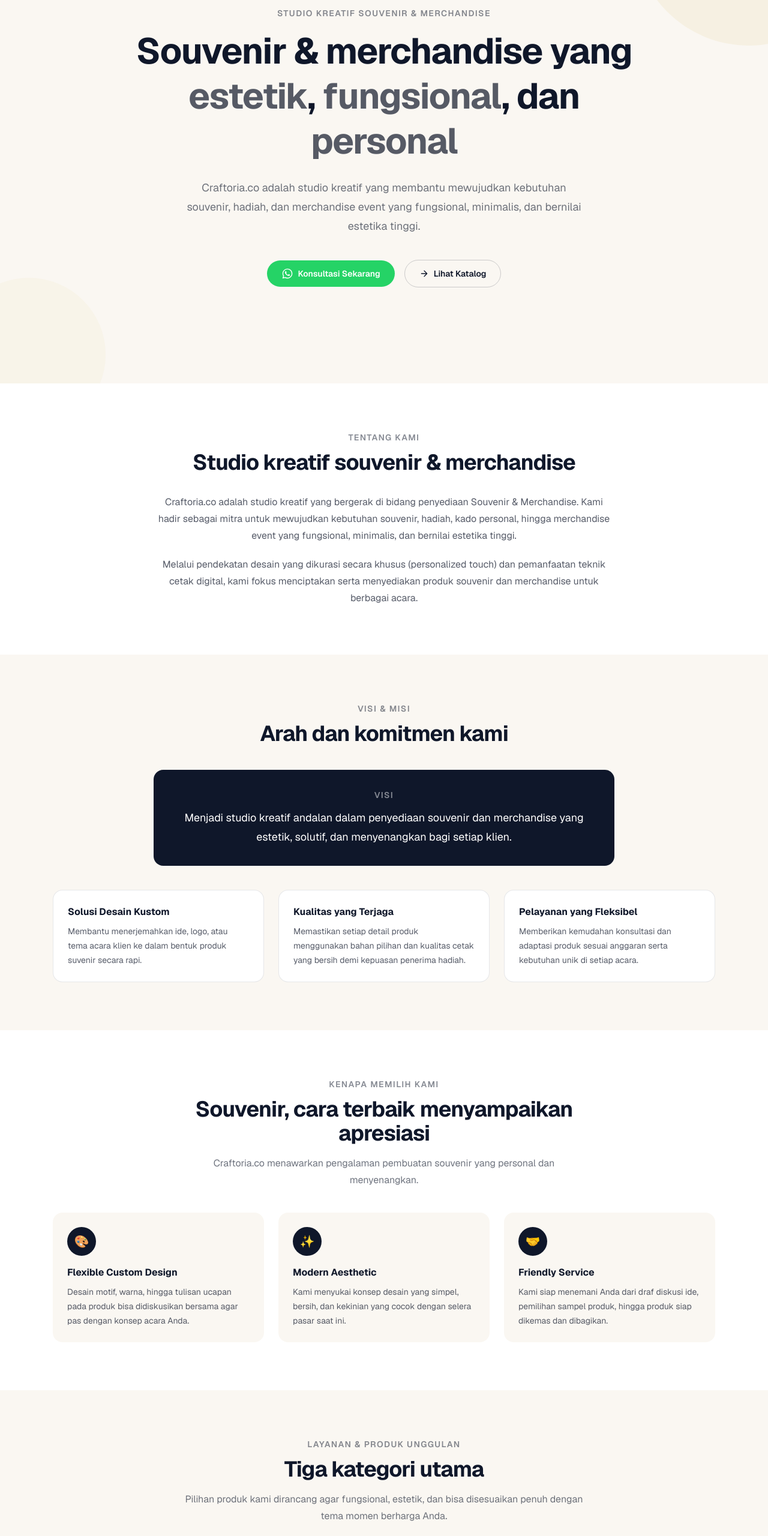
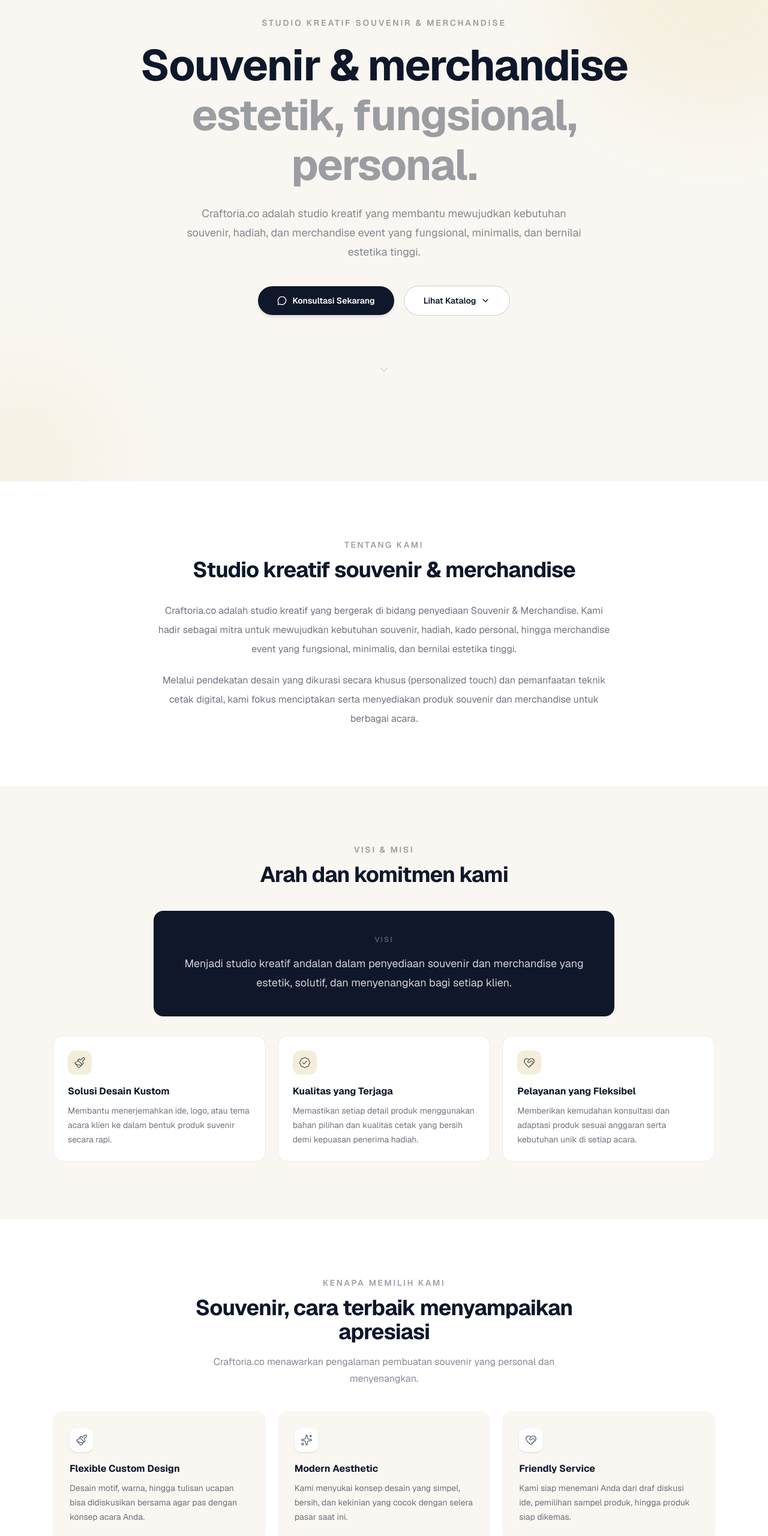
Before and after one commit to GalihAdiPrayoga/Craftoria, a Next.js app: page / in a window 1280 px wide. Shown: the part 208-2768 px from the top of the page at 60% size. Built offline with nearby package versions, Linux system fonts and the light colour scheme.

Commit message:
style(frontend): elevate UI with framer-motion animations and lucide-react icons

```diff
--- a/package.json
+++ b/package.json
@@ -16,9 +16,13 @@
     "predeploy": "npm run lint && npm run typecheck && npm run build && npm run security:all"
   },
   "dependencies": {
+    "clsx": "^2.1.1",
+    "framer-motion": "^12.40.0",
+    "lucide-react": "^1.17.0",
     "next": "16.2.9",
     "react": "19.2.4",
-    "react-dom": "19.2.4"
+    "react-dom": "19.2.4",
+    "tailwind-merge": "^3.6.0"
   },
   "devDependencies": {
     "@tailwindcss/postcss": "^4",
--- a/src/components/Footer.tsx
+++ b/src/components/Footer.tsx
@@ -1,8 +1,9 @@
 import { site } from "@/data/site";
+import { MapPin, Phone, AtSign } from "lucide-react";
 
 /**
- * Footer — Server Component.
- * Grid minimalis: deskripsi brand, link sosmed, lokasi, dan copyright.
+ * Footer — Server Component, 3-kolom grid.
+ * id="contact" sebagai anchor target dari navItems.
  */
 export function Footer() {
   const currentYear = new Date().getFullYear();
@@ -15,48 +16,52 @@ export function Footer() {
 
   return (
     <footer id="contact" className="bg-navy text-white">
-      <div className="mx-auto max-w-6xl px-4 py-12 sm:px-6">
-        <div className="grid gap-8 sm:grid-cols-2 lg:grid-cols-3">
+      <div className="mx-auto max-w-6xl px-4 py-16 sm:px-6">
+        <div className="grid gap-10 sm:grid-cols-2 lg:grid-cols-3">
+
           {/* Brand & deskripsi */}
           <div>
-            <p className="text-lg font-bold">{site.name}</p>
-            <p className="mt-2 text-sm leading-6 text-white/60">
-              {site.tagline} — mewujudkan kebutuhan souvenir, hadiah, dan
-              merchandise event yang fungsional, minimalis, dan bernilai
-              estetika tinggi.
+            <p className="text-lg font-bold tracking-tight">{site.name}</p>
+            <p className="mt-3 text-sm leading-7 text-white/50">
+              Studio kreatif penyedia souvenir &amp; merchandise yang estetik,
+              fungsional, dan personal untuk berbagai acara di Indonesia.
             </p>
           </div>
 
           {/* Kontak & lokasi */}
           <div>
-            <p className="text-sm font-semibold uppercase tracking-widest text-white/40">
+            <p className="text-xs font-semibold uppercase tracking-widest text-white/30">
               Kontak
             </p>
-            <dl className="mt-3 space-y-2 text-sm text-white/70">
-              <div>
-                <dt className="sr-only">Telepon</dt>
-                <dd>{site.phoneDisplay}</dd>
-              </div>
-              <div>
-                <dt className="sr-only">Lokasi</dt>
-                <dd>{site.location}</dd>
-              </div>
-            </dl>
+            <ul className="mt-4 space-y-3 text-sm text-white/60">
+              <li className="flex items-center gap-2">
+                <Phone className="h-4 w-4 shrink-0 text-white/30" strokeWidth={1.5} />
+                {site.phoneDisplay}
+              </li>
+              <li className="flex items-center gap-2">
+                <AtSign className="h-4 w-4 shrink-0 text-white/30" strokeWidth={1.5} />
+                @craftoria.co
+              </li>
+              <li className="flex items-start gap-2">
+                <MapPin className="mt-0.5 h-4 w-4 shrink-0 text-white/30" strokeWidth={1.5} />
+                {site.location}
+              </li>
+            </ul>
           </div>
 
-          {/* Sosial media */}
+          {/* Sosial & e-commerce */}
           <div>
-            <p className="text-sm font-semibold uppercase tracking-widest text-white/40">
-              Ikuti Kami
+            <p className="text-xs font-semibold uppercase tracking-widest text-white/30">
+              Temukan Kami
             </p>
-            <ul className="mt-3 flex flex-wrap gap-x-5 gap-y-2 text-sm">
+            <ul className="mt-4 flex flex-wrap gap-x-5 gap-y-3 text-sm">
               {socialLinks.map((link) => (
                 <li key={link.label}>
                   <a
                     href={link.href}
                     target="_blank"
                     rel="noopener noreferrer"
-                    className="text-white/70 transition-colors duration-200 hover:text-white"
+                    className="text-white/60 transition-colors duration-200 hover:text-white"
                   >
                     {link.label}
                   </a>
@@ -67,9 +72,9 @@ export function Footer() {
         </div>
 
         {/* Divider & copyright */}
-        <div className="mt-10 border-t border-white/10 pt-6">
-          <p className="text-xs text-white/40">
-            © {currentYear} {site.name}. Seluruh hak cipta dilindungi. {site.location}.
+        <div className="mt-12 border-t border-white/10 pt-6">
+          <p className="text-xs text-white/30">
+            © {currentYear} {site.name} · {site.location}
           </p>
         </div>
       </div>
--- a/src/components/sections/AboutSection.tsx
+++ b/src/components/sections/AboutSection.tsx
@@ -1,11 +1,13 @@
+"use client";
+
+import { useRef } from "react";
+import { motion, useInView } from "framer-motion";
+import { Paintbrush, BadgeCheck, HeartHandshake, Sparkles } from "lucide-react";
+
 /**
- * About Section — menggabungkan Tentang Kami, Visi & Misi, dan Kenapa Kami
- * dalam satu komponen dengan sub-section yang memiliki anchor ID masing-masing.
- *
- * Anchor mapping ke navItems:
- *   #about          → Tentang Kami
- *   #vision-mission → Visi & Misi
- *   #why-us         → Kenapa Memilih Kami
+ * About Section (client) — fade-in-up on scroll via useInView.
+ * 3 sub-sections: #about, #vision-mission, #why-us.
+ * Anchor IDs harus cocok persis dengan navItems di site.ts.
  */
 
 const missions = [
@@ -13,16 +15,19 @@ const missions = [
     title: "Solusi Desain Kustom",
     description:
       "Membantu menerjemahkan ide, logo, atau tema acara klien ke dalam bentuk produk suvenir secara rapi.",
+    icon: Paintbrush,
   },
   {
     title: "Kualitas yang Terjaga",
     description:
       "Memastikan setiap detail produk menggunakan bahan pilihan dan kualitas cetak yang bersih demi kepuasan penerima hadiah.",
+    icon: BadgeCheck,
   },
   {
     title: "Pelayanan yang Fleksibel",
     description:
       "Memberikan kemudahan konsultasi dan adaptasi produk sesuai anggaran serta kebutuhan unik di setiap acara.",
+    icon: HeartHandshake,
   },
 ];
 
@@ -30,39 +35,63 @@ const reasons = [
   {
     title: "Flexible Custom Design",
     description:
-      "Desain motif, warna, hingga tulisan ucapan pada produk bisa didiskusikan bersama agar pas dengan konsep acara Anda.",
-    emoji: "🎨",
+      "Desain motif, warna, hingga tulisan ucapan bisa didiskusikan bersama agar pas dengan konsep acara Anda.",
+    icon: Paintbrush,
   },
   {
     title: "Modern Aesthetic",
     description:
       "Kami menyukai konsep desain yang simpel, bersih, dan kekinian yang cocok dengan selera pasar saat ini.",
-    emoji: "✨",
+    icon: Sparkles,
   },
   {
     title: "Friendly Service",
     description:
-      "Kami siap menemani Anda dari draf diskusi ide, pemilihan sampel produk, hingga produk siap dikemas dan dibagikan.",
-    emoji: "🤝",
+      "Kami siap menemani Anda dari draf diskusi ide, pemilihan sampel produk, hingga produk siap dikemas.",
+    icon: HeartHandshake,
   },
 ];
+
+function FadeUp({
+  children,
+  delay = 0,
+}: {
+  children: React.ReactNode;
+  delay?: number;
+}) {
+  const ref = useRef<HTMLDivElement>(null);
+  const inView = useInView(ref, { once: true, margin: "-80px" });
+  return (
+    <motion.div
+      ref={ref}
+      initial={{ opacity: 0, y: 28 }}
+      animate={inView ? { opacity: 1, y: 0 } : {}}
+      transition={{ duration: 0.55, delay, ease: "easeOut" }}
+    >
+      {children}
+    </motion.div>
+  );
+}
 
 export function AboutSection() {
   return (
     <>
       {/* ── Tentang Kami ── */}
-      <section id="about" className="scroll-mt-20 bg-white py-20">
+      <section id="about" className="scroll-mt-20 bg-white py-24">
         <div className="mx-auto max-w-6xl px-4 sm:px-6">
+          <FadeUp>
             <div className="mx-auto max-w-2xl text-center">
-            <p className="mb-3 text-sm font-semibold uppercase tracking-widest text-navy/50">
+              <p className="mb-3 text-sm font-semibold uppercase tracking-[0.18em] text-navy/40">
                 Tentang Kami
               </p>
               <h2 className="text-3xl font-bold tracking-tight text-navy sm:text-4xl">
                 Studio kreatif souvenir &amp; merchandise
               </h2>
             </div>
+          </FadeUp>
 
-          <div className="mx-auto mt-8 max-w-3xl space-y-5 text-center text-base leading-7 text-navy/70">
+          <FadeUp delay={0.1}>
+            <div className="mx-auto mt-8 max-w-3xl space-y-5 text-center text-base leading-8 text-navy/60">
               <p>
                 Craftoria.co adalah studio kreatif yang bergerak di bidang
                 penyediaan Souvenir &amp; Merchandise. Kami hadir sebagai mitra
@@ -77,81 +106,99 @@ export function AboutSection() {
                 acara.
               </p>
             </div>
+          </FadeUp>
         </div>
       </section>
 
       {/* ── Visi & Misi ── */}
-      <section id="vision-mission" className="scroll-mt-20 bg-cream-light py-20">
+      <section id="vision-mission" className="scroll-mt-20 bg-cream-light py-24">
         <div className="mx-auto max-w-6xl px-4 sm:px-6">
+          <FadeUp>
             <div className="mx-auto max-w-2xl text-center">
-            <p className="mb-3 text-sm font-semibold uppercase tracking-widest text-navy/50">
+              <p className="mb-3 text-sm font-semibold uppercase tracking-[0.18em] text-navy/40">
                 Visi &amp; Misi
               </p>
               <h2 className="text-3xl font-bold tracking-tight text-navy sm:text-4xl">
                 Arah dan komitmen kami
               </h2>
             </div>
+          </FadeUp>
 
           {/* Visi card */}
-          <div className="mx-auto mt-10 max-w-3xl rounded-2xl bg-navy p-8 text-center text-white">
-            <p className="text-sm font-semibold uppercase tracking-widest text-white/50">
+          <FadeUp delay={0.1}>
+            <div className="mx-auto mt-10 max-w-3xl rounded-2xl bg-navy p-10 text-center text-white">
+              <p className="text-xs font-semibold uppercase tracking-[0.18em] text-white/30">
                 Visi
               </p>
-            <p className="mt-3 text-lg leading-8">
+              <p className="mt-4 text-lg leading-8 text-white/80">
                 Menjadi studio kreatif andalan dalam penyediaan souvenir dan
                 merchandise yang estetik, solutif, dan menyenangkan bagi setiap
                 klien.
               </p>
             </div>
+          </FadeUp>
 
           {/* Misi cards */}
-          <div className="mt-10 grid gap-6 md:grid-cols-3">
-            {missions.map((m) => (
-              <div
-                key={m.title}
-                className="rounded-2xl border border-navy/10 bg-white p-6 transition-shadow duration-200 hover:shadow-md"
-              >
+          <div className="mt-8 grid gap-5 md:grid-cols-3">
+            {missions.map((m, i) => {
+              const Icon = m.icon;
+              return (
+                <FadeUp key={m.title} delay={0.1 + i * 0.08}>
+                  <div className="h-full rounded-2xl border border-navy/8 bg-white p-6 transition-shadow duration-200 hover:shadow-md">
+                    <div className="mb-4 inline-flex h-10 w-10 items-center justify-center rounded-xl bg-cream">
+                      <Icon className="h-5 w-5 text-navy/70" strokeWidth={1.5} />
+                    </div>
                     <h3 className="text-base font-bold text-navy">{m.title}</h3>
-                <p className="mt-2 text-sm leading-6 text-navy/70">
+                    <p className="mt-2 text-sm leading-6 text-navy/60">
                       {m.description}
                     </p>
                   </div>
-            ))}
+                </FadeUp>
+              );
+            })}
           </div>
         </div>
       </section>
 
       {/* ── Kenapa Memilih Kami ── */}
-      <section id="why-us" className="scroll-mt-20 bg-white py-20">
+      <section id="why-us" className="scroll-mt-20 bg-white py-24">
         <div className="mx-auto max-w-6xl px-4 sm:px-6">
+          <FadeUp>
             <div className="mx-auto max-w-2xl text-center">
-            <p className="mb-3 text-sm font-semibold uppercase tracking-widest text-navy/50">
+              <p className="mb-3 text-sm font-semibold uppercase tracking-[0.18em] text-navy/40">
                 Kenapa Memilih Kami
               </p>
               <h2 className="text-3xl font-bold tracking-tight text-navy sm:text-4xl">
                 Souvenir, cara terbaik menyampaikan apresiasi
               </h2>
-            <p className="mt-4 text-base leading-7 text-navy/60">
-              Craftoria.co menawarkan pengalaman pembuatan souvenir yang personal
-              dan menyenangkan.
+              <p className="mt-4 text-base leading-7 text-navy/50">
+                Craftoria.co menawarkan pengalaman pembuatan souvenir yang
+                personal dan menyenangkan.
               </p>
             </div>
+          </FadeUp>
 
-          <div className="mt-10 grid gap-6 md:grid-cols-3">
-            {reasons.map((r) => (
-              <div
-                key={r.title}
-                className="rounded-2xl bg-cream-light p-6 transition-shadow duration-200 hover:shadow-md"
+          <div className="mt-10 grid gap-5 md:grid-cols-3">
+            {reasons.map((r, i) => {
+              const Icon = r.icon;
+              return (
+                <FadeUp key={r.title} delay={0.08 * i}>
+                  <motion.div
+                    whileHover={{ y: -4 }}
+                    transition={{ type: "spring", stiffness: 300, damping: 20 }}
+                    className="h-full rounded-2xl bg-cream-light p-7"
                   >
-                <span className="flex h-12 w-12 items-center justify-center rounded-full bg-navy text-xl">
-                  {r.emoji}
-                </span>
-                <h3 className="mt-4 text-base font-bold text-navy">{r.title}</h3>
-                <p className="mt-2 text-sm leading-6 text-navy/70">
+                    <div className="mb-4 inline-flex h-10 w-10 items-center justify-center rounded-xl bg-white shadow-sm">
+                      <Icon className="h-5 w-5 text-navy/70" strokeWidth={1.5} />
+                    </div>
+                    <h3 className="text-base font-bold text-navy">{r.title}</h3>
+                    <p className="mt-2 text-sm leading-6 text-navy/60">
                       {r.description}
                     </p>
-              </div>
-            ))}
+                  </motion.div>
+                </FadeUp>
+              );
+            })}
           </div>
         </div>
       </section>
--- a/src/components/sections/CatalogSection.tsx
+++ b/src/components/sections/CatalogSection.tsx
@@ -1,31 +1,52 @@
+"use client";
+
+import { useRef } from "react";
+import { motion, useInView } from "framer-motion";
 import { categories } from "@/data/categories";
 import { CategoryCard } from "@/components/CategoryCard";
 
 /**
- * Catalog Section — grid container yang memetakan data categories
- * ke dalam komponen CategoryCard.
- * Anchor: #categories (sesuai navItems).
+ * Catalog Section (client) — fade-in-up pada grid kartu.
+ * Anchor: #categories sesuai navItems.
  */
 export function CatalogSection() {
+  const ref = useRef<HTMLDivElement>(null);
+  const inView = useInView(ref, { once: true, margin: "-80px" });
+
   return (
-    <section id="categories" className="scroll-mt-20 bg-cream-light py-20">
+    <section id="categories" className="scroll-mt-20 bg-cream-light py-24">
       <div className="mx-auto max-w-6xl px-4 sm:px-6">
-        <div className="mx-auto max-w-2xl text-center">
-          <p className="mb-3 text-sm font-semibold uppercase tracking-widest text-navy/50">
+        {/* Heading */}
+        <motion.div
+          ref={ref}
+          initial={{ opacity: 0, y: 24 }}
+          animate={inView ? { opacity: 1, y: 0 } : {}}
+          transition={{ duration: 0.55, ease: "easeOut" }}
+          className="mx-auto max-w-2xl text-center"
+        >
+          <p className="mb-3 text-sm font-semibold uppercase tracking-[0.18em] text-navy/40">
             Layanan &amp; Produk Unggulan
           </p>
           <h2 className="text-3xl font-bold tracking-tight text-navy sm:text-4xl">
             Tiga kategori utama
           </h2>
-          <p className="mt-4 text-base leading-7 text-navy/60">
+          <p className="mt-4 text-base leading-7 text-navy/50">
             Pilihan produk kami dirancang agar fungsional, estetik, dan bisa
             disesuaikan penuh dengan tema momen berharga Anda.
           </p>
-        </div>
+        </motion.div>
 
-        <div className="mt-12 grid gap-8 lg:grid-cols-3">
-          {categories.map((c) => (
-            <CategoryCard key={c.id} category={c} />
+        {/* Cards grid — staggered */}
+        <div className="mt-12 grid gap-6 lg:grid-cols-3">
+          {categories.map((c, i) => (
+            <motion.div
+              key={c.id}
+              initial={{ opacity: 0, y: 32 }}
+              animate={inView ? { opacity: 1, y: 0 } : {}}
+              transition={{ duration: 0.55, delay: 0.15 + i * 0.1, ease: "easeOut" }}
+            >
+              <CategoryCard category={c} />
+            </motion.div>
           ))}
         </div>
       </div>
--- a/src/components/sections/HeroSection.tsx
+++ b/src/components/sections/HeroSection.tsx
@@ -1,51 +1,99 @@
+"use client";
+
+import { motion } from "framer-motion";
 import { site } from "@/data/site";
 import { buildWhatsAppLink } from "@/utils/whatsapp";
-import { Button } from "@/components/ui/Button";
-import { WhatsAppIcon, ArrowRightIcon } from "@/components/ui/Icons";
+import { MessageCircle, ChevronDown } from "lucide-react";
 
 /**
- * Hero Section — headline utama, tagline, dan dual CTA.
- * ID: #hero (scroll target dari logo Navbar).
+ * Hero Section — client component agar Framer Motion dapat berjalan.
+ * Headline, tagline, dual CTA. id="hero" sebagai scroll target.
  */
 export function HeroSection() {
   return (
     <section id="hero" className="relative overflow-hidden bg-cream-light">
-      {/* Decorative background circles */}
-      <div className="pointer-events-none absolute -right-40 -top-40 h-96 w-96 rounded-full bg-cream opacity-60" />
-      <div className="pointer-events-none absolute -bottom-20 -left-20 h-64 w-64 rounded-full bg-cream opacity-40" />
+      {/* Decorative blobs */}
+      <div className="pointer-events-none absolute -right-40 -top-40 h-[500px] w-[500px] rounded-full bg-cream opacity-70 blur-3xl" />
+      <div className="pointer-events-none absolute -bottom-32 -left-32 h-80 w-80 rounded-full bg-cream opacity-50 blur-3xl" />
 
-      <div className="relative mx-auto max-w-6xl px-4 py-24 text-center sm:px-6 sm:py-32 lg:py-40">
-        <p className="mb-4 text-sm font-semibold uppercase tracking-widest text-navy/50">
+      <div className="relative mx-auto max-w-6xl px-4 py-28 text-center sm:px-6 lg:py-44">
+        {/* Eyebrow */}
+        <motion.p
+          initial={{ opacity: 0, y: 16 }}
+          animate={{ opacity: 1, y: 0 }}
+          transition={{ duration: 0.5 }}
+          className="mb-5 text-sm font-semibold uppercase tracking-[0.2em] text-navy/40"
+        >
           {site.tagline}
-        </p>
+        </motion.p>
 
-        <h1 className="mx-auto max-w-4xl text-4xl font-bold leading-tight tracking-tight text-navy sm:text-5xl md:text-6xl">
-          Souvenir &amp; merchandise yang{" "}
-          <span className="text-navy/70">estetik</span>,{" "}
-          <span className="text-navy/70">fungsional</span>, dan{" "}
-          <span className="text-navy/70">personal</span>
-        </h1>
+        {/* Headline */}
+        <motion.h1
+          initial={{ opacity: 0, y: 24 }}
+          animate={{ opacity: 1, y: 0 }}
+          transition={{ duration: 0.6, delay: 0.1 }}
+          className="mx-auto max-w-4xl text-4xl font-bold leading-[1.15] tracking-tight text-navy sm:text-5xl md:text-6xl lg:text-7xl"
+        >
+          Souvenir &amp; merchandise{" "}
+          <br className="hidden sm:block" />
+          <span className="text-navy/40">estetik, fungsional, personal.</span>
+        </motion.h1>
 
-        <p className="mx-auto mt-6 max-w-2xl text-base leading-8 text-navy/60 sm:text-lg">
+        {/* Subheading */}
+        <motion.p
+          initial={{ opacity: 0, y: 24 }}
+          animate={{ opacity: 1, y: 0 }}
+          transition={{ duration: 0.6, delay: 0.2 }}
+          className="mx-auto mt-6 max-w-2xl text-base leading-8 text-navy/50 sm:text-lg"
+        >
           {site.description}
-        </p>
+        </motion.p>
 
-        <div className="mt-10 flex flex-col items-center justify-center gap-4 sm:flex-row">
-          <Button
+        {/* CTAs */}
+        <motion.div
+          initial={{ opacity: 0, y: 24 }}
+          animate={{ opacity: 1, y: 0 }}
+          transition={{ duration: 0.6, delay: 0.3 }}
+          className="mt-10 flex flex-col items-center justify-center gap-4 sm:flex-row"
+        >
+          <motion.a
             href={buildWhatsAppLink()}
             target="_blank"
             rel="noopener noreferrer"
             aria-label="Konsultasi via WhatsApp"
+            whileHover={{ scale: 1.04 }}
+            whileTap={{ scale: 0.97 }}
+            className="inline-flex items-center gap-2.5 rounded-full bg-navy px-8 py-3.5 text-sm font-semibold text-white shadow-md transition-shadow hover:shadow-lg"
           >
-            <WhatsAppIcon className="h-5 w-5" />
+            <MessageCircle className="h-4 w-4" strokeWidth={2} />
             Konsultasi Sekarang
-          </Button>
+          </motion.a>
 
-          <Button variant="outline" href="#categories">
-            <ArrowRightIcon className="h-4 w-4" />
+          <motion.a
+            href="#categories"
+            whileHover={{ scale: 1.04 }}
+            whileTap={{ scale: 0.97 }}
+            className="inline-flex items-center gap-2 rounded-full border border-navy/20 bg-white px-8 py-3.5 text-sm font-semibold text-navy transition-colors hover:bg-navy/5"
+          >
             Lihat Katalog
-          </Button>
-        </div>
+            <ChevronDown className="h-4 w-4" strokeWidth={2} />
+          </motion.a>
+        </motion.div>
+
+        {/* Scroll indicator */}
+        <motion.div
+          initial={{ opacity: 0 }}
+          animate={{ opacity: 1 }}
+          transition={{ delay: 1 }}
+          className="mt-20 flex justify-center"
+        >
+          <motion.div
+            animate={{ y: [0, 8, 0] }}
+            transition={{ repeat: Infinity, duration: 1.6, ease: "easeInOut" }}
+          >
+            <ChevronDown className="h-5 w-5 text-navy/20" strokeWidth={1.5} />
+          </motion.div>
+        </motion.div>
       </div>
     </section>
   );
```
Also changed, not shown: src/components/CategoryCard.tsx (+33 -18 lines), src/components/FloatingWhatsApp.tsx (+22 -15 lines), src/components/Navbar.tsx (+52 -33 lines), src/lib/utils.ts (added, +9 -0 lines), 1 other file (tests, documents, lock files or other folders). Lines whose indentation alone changed are shown as unchanged.
